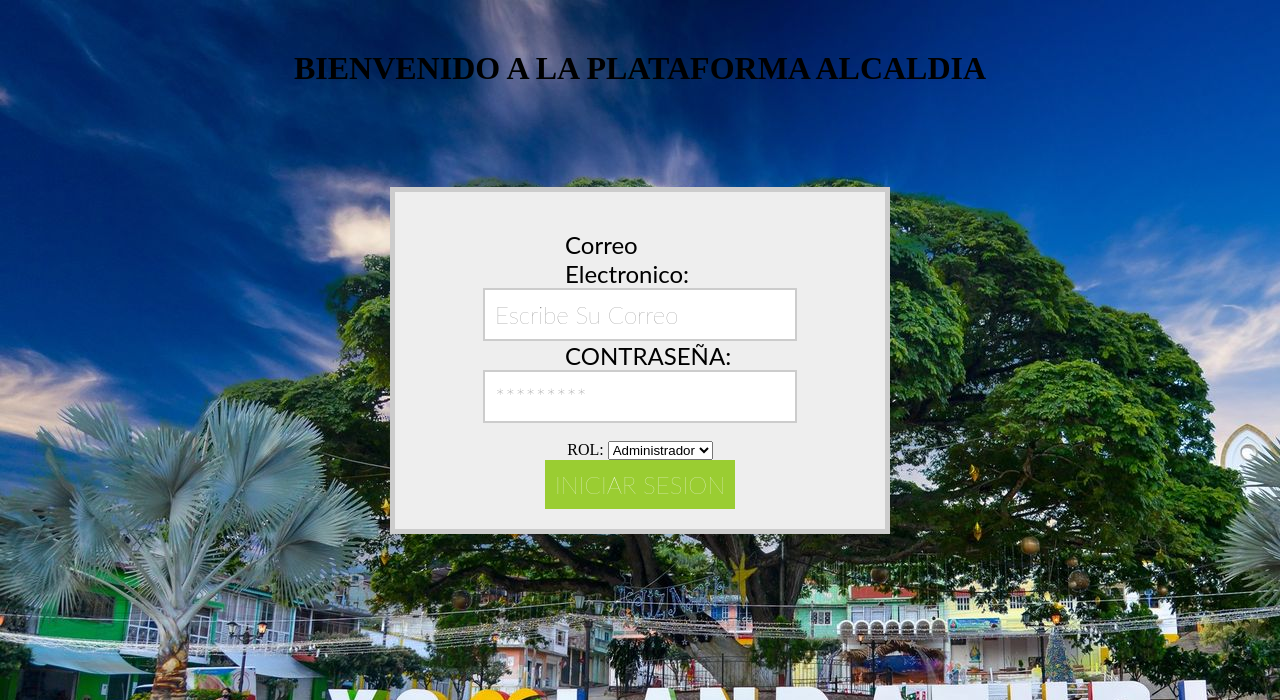
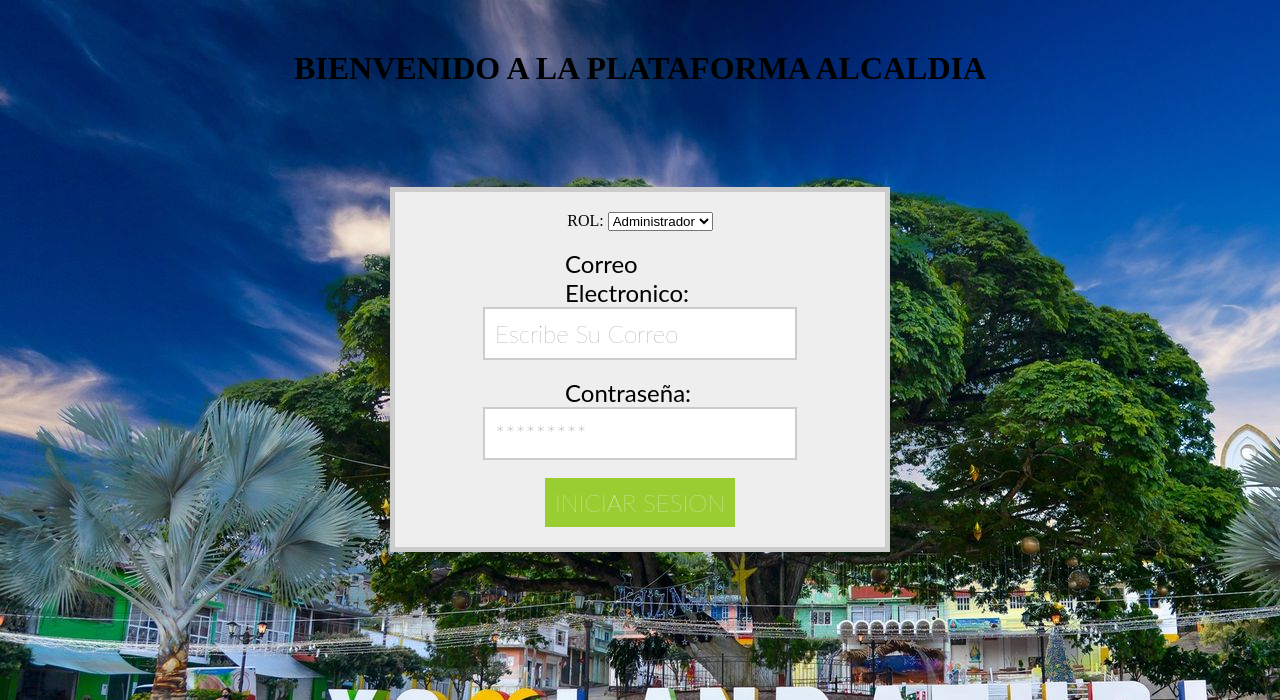
Before and after one commit to darciamado18/SistemaAlcaldia, a PHP site: page /Vista/loguin.php in a window 1280 px wide. Shown: the top 700 px of the page. Run offline with PHP 8.4, Linux system fonts and the light colour scheme.

Commit message:
no message

```diff
--- a/Controlador/controlador.php
+++ b/Controlador/controlador.php
@@ -6,10 +6,10 @@
     //verifica que el boton sea el de ingresar
     if($ingreso=='ingresar'){
         session_start();
-        $rol         = $_POST["rol"];
+
         $correoUsu   = $_POST["fcorreoUsu"];
         $passwordUsu = $_POST["fpasswordUsu"];
-
+        $rol         = $_POST["rol"];
 
         include_once("../modelo/mdloguin.php");
         $modelo      = new loguin($objeto, $conexion,$rol,$correoUsu,$passwordUsu);
--- a/Modelo/mdloguin.php
+++ b/Modelo/mdloguin.php
@@ -19,7 +19,8 @@
         function verificar(){
             $verificar = mysqli_query($this->_conexion, "SELECT u.idusuarioAlcaldia, d.iddatosPersonales, u.rol , u.correoUsu , u.passwordUsu , d.nombre1_Usu
             FROM datospersonalesUsu D INNER JOIN  usuarioAlcaldia U ON u.idusuarioAlcaldia = d.iddatospersonalesUsu
-            WHERE u.idusuarioAlcaldia = '$this->_idusuario' AND  d.iddatosPersonales = '$this->_iddatos' AND   u.rol = '$this->_rol' AND u.correoUsu = '$this->_correoUsu' AND u.passwordUsu = '$this->_passwordUsu' AND d.nombre1_Usu = '$this->_num1_Usu'")
+            WHERE u.rol = '".$rol."'
+            AND u.correoUsu = '$this->_correoUsu' AND u.passwordUsu = '$this->_passwordUsu' ")
             or die(mysqli_error( $this->_conexion));
 
             if(mysqli_num_rows($verificar)){
--- a/Vista/loguin.php
+++ b/Vista/loguin.php
@@ -10,34 +10,35 @@
 
         <div class="container">
             <div class="row">
-            <h1 class="text-center">BIENVENIDO A LA PLATAFORMA ALCALDIA</h1>
+                <h1 class="text-center">BIENVENIDO A LA PLATAFORMA ALCALDIA</h1>
 
                 <form action="../controlador/controlador.php" method="POST">
-                    <div class="mb-2">
-                        <br>
-                           <label for="correoUsu" class="form-label" >Correo Electronico:</label>
-                           <input type="email" class="form-control" name="fcorreoUsu" id="correoUsu" placeholder="Escribe Su Correo">
-                    </div>
-                    <div class="mb-2">
-                           <label for="passwordUsu" class="form-label">CONTRASEÑA: </label>
-                           <input type="password" class="form-control" name="fpasswordUsu" id="passwordUsu" placeholder="*********">
+                    <div class="mb-2"> ROL:
+                        <select name="rol">
+                            <option value="00">Administrador</option>
+                            <option value="01">Usuario</option>
+                        </select>
                     </div>
                     <br>
-                    <div class="mb-2"> ROL:
-                    <select name="rol">
-                        <option value="00">Administrador</option>
-                        <option value="01">Usuario</option>
-                    </select>
+
+                    <div class="mb-2">
+                        <label for="correoUsu" class="form-label" >Correo Electronico:</label>
+                        <input type="email" class="login" name="fcorreoUsu" id="correoUsu" placeholder="Escribe Su Correo">
+                    </div>
                     <br>
+
+                    <div class="mb-2">
+                        <label for="passwordUsu" class="form-label">Contraseña: </label>
+                        <input type="password" class="login" name="fpasswordUsu" id="passwordUsu" placeholder="*********">
                     </div>
+                    <br>
+
                     <div >
-                           <button type="submit" class="btn btn-success" name="fboton" value="ingresar">INICIAR SESION</button>
+                        <button type="submit" class="btn btn-success" name="fboton" value="ingresar">INICIAR SESION</button>
                     </div>
 
                 </form>
             </div>
-
         </div>
     </body>
-
 </html>
```
